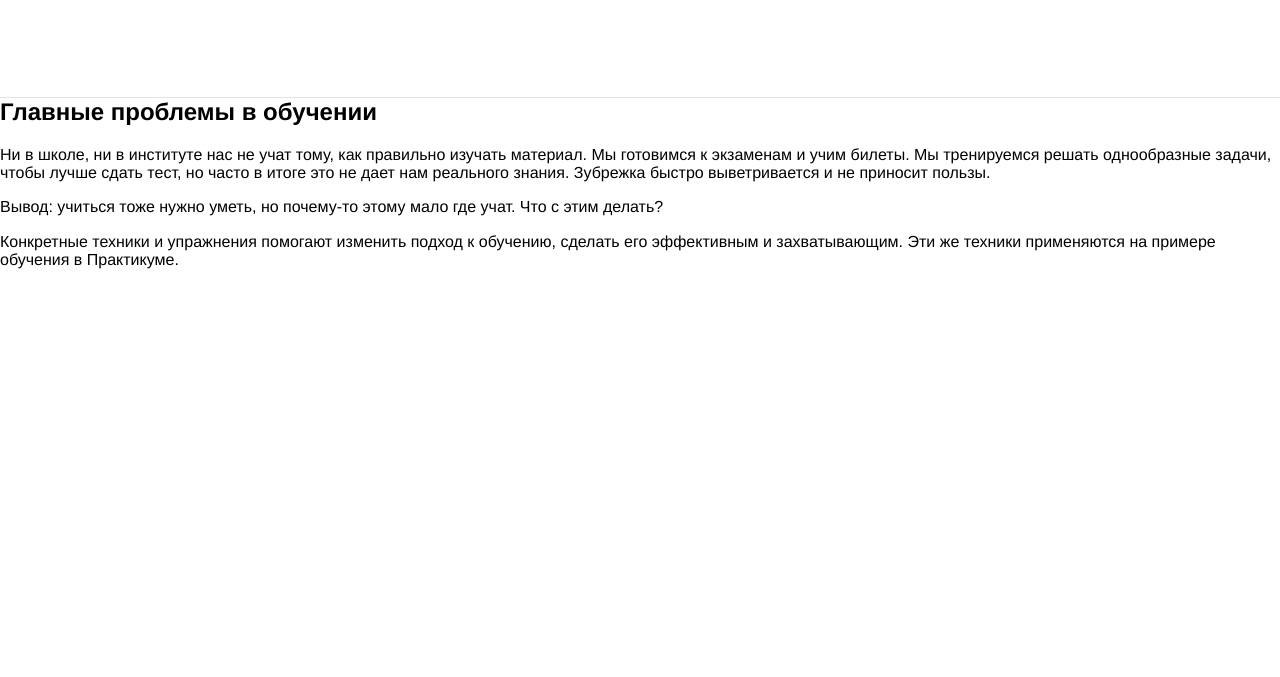
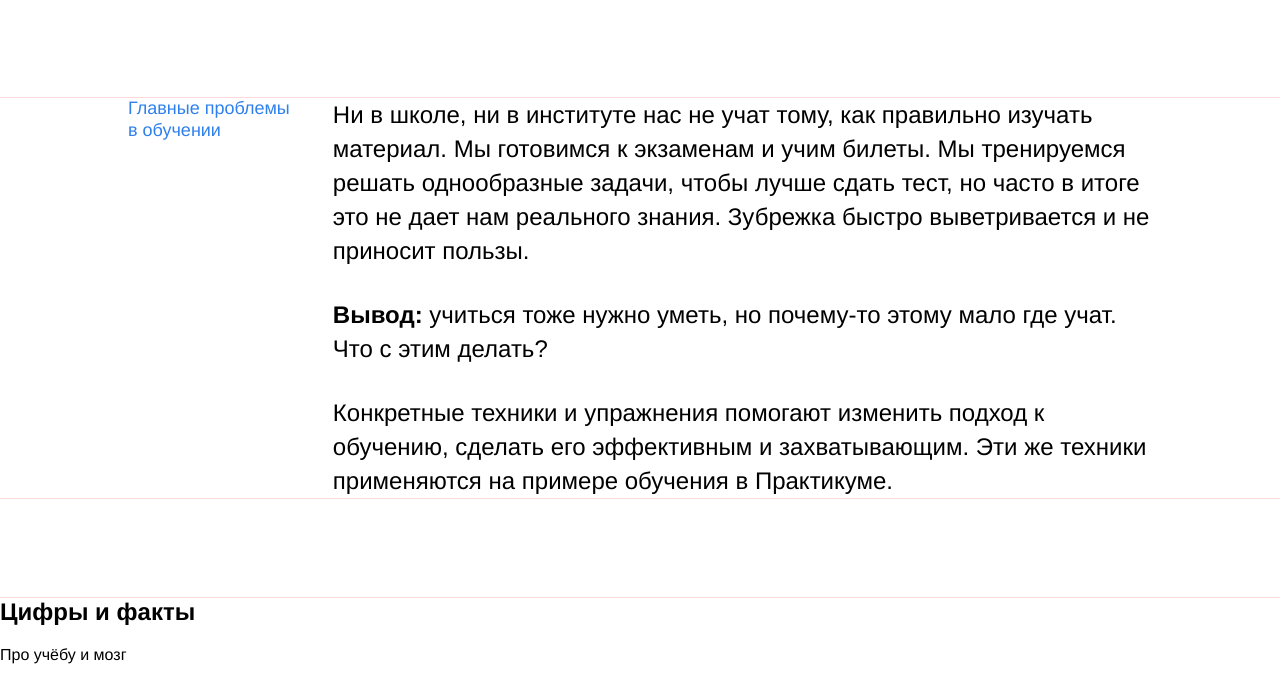
Before and after one commit to GluKosAlex/how-to-learn, a plain HTML site: page index.html in a window 1280 px wide. Shown: the part 758-1435 px from the top of the page. Drawn offline with Linux system fonts and the light colour scheme.

Commit message:
Стилизация блока description

```diff
--- a/styles/style.css
+++ b/styles/style.css
@@ -23,6 +23,8 @@
   background-position: center;
   background-size: contain;
 }
+
+/* Блок header ====================================================================*/
 
 .header {
   display: flex;
@@ -85,18 +87,61 @@
   background-color: #2f80ed;
 }
 
+/* Основной контент ====================================================================*/
+
 .content {
   flex-grow: 1; /*для sticky footer */
 }
 
 .content__section {
+  width: 100%;
   margin-top: 100px;
-  min-height: 600px; /* временная высота */
   outline: 1px solid rgba(255, 65, 65, 0.2); /* временная обводка */
 }
 
+/* Блок description ====================================================================*/
+
 .description {
+  display: flex;
+  justify-content: center;
+}
 
+.two-columns {
+  display: flex;
+  justify-content: space-between;
+  width: 80%;
+}
+
+.two-columns__brief {
+  margin: 0;
+  width: 175px;
+  line-height: 1.2em;
+  font-size: 18px;
+  font-weight: normal;
+  color: #2f80ed;
+}
+
+.two-columns__main-text {
+  display: flex;
+  flex-direction: column;
+  width: 80%;
+  min-width: 784px;
+}
+
+.two-columns__paragraph {
+  margin: 0;
+  margin-bottom: 30px;
+  line-height: 34px;
+  font-size: 24px;
+  font-weight: normal;
+}
+
+.two-columns__paragraph:last-of-type {
+  margin-bottom: 0;
+}
+
+.two-columns__span-accent {
+  font-weight: 600;
 }
 
 .table__cell_theme_dark {
```
